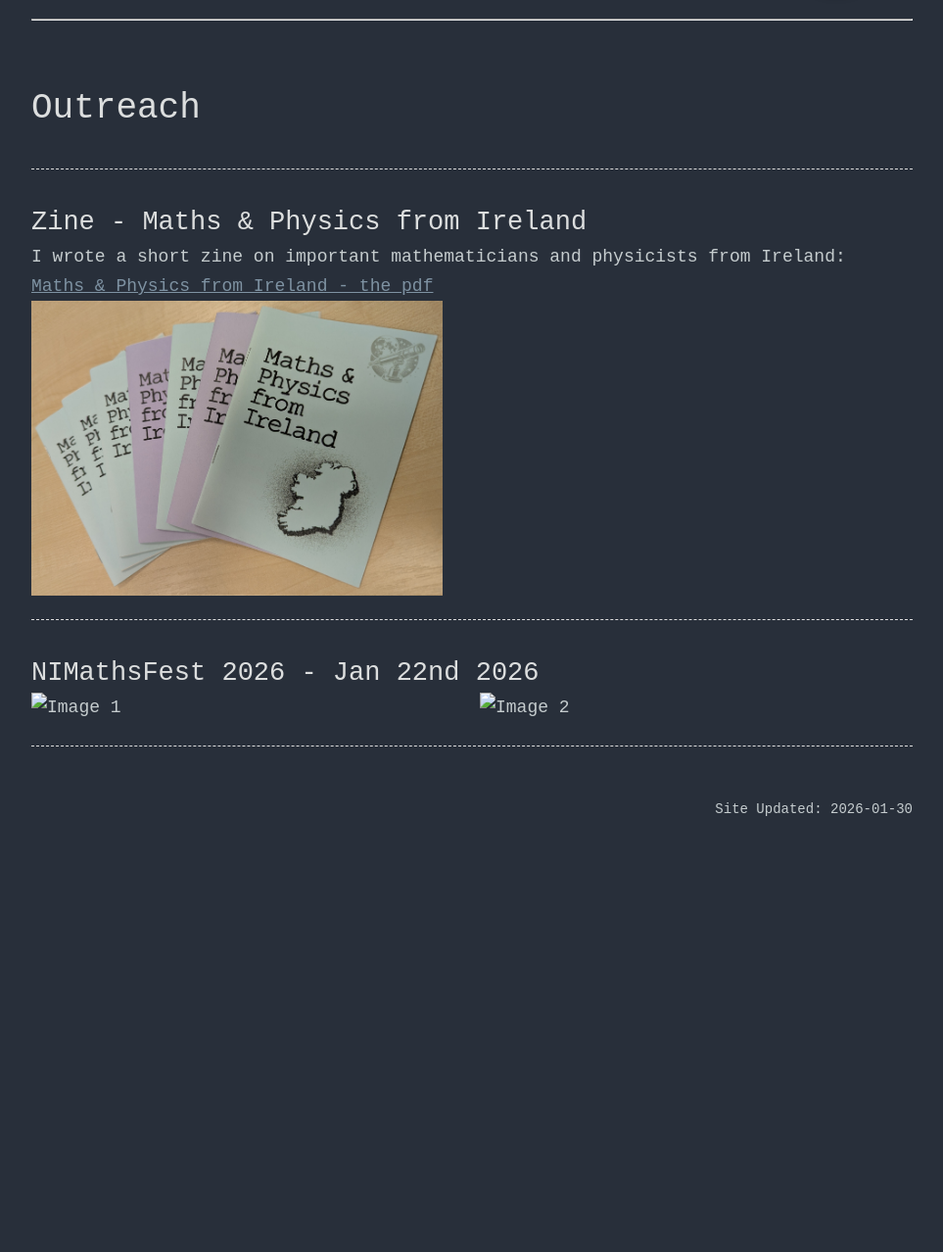
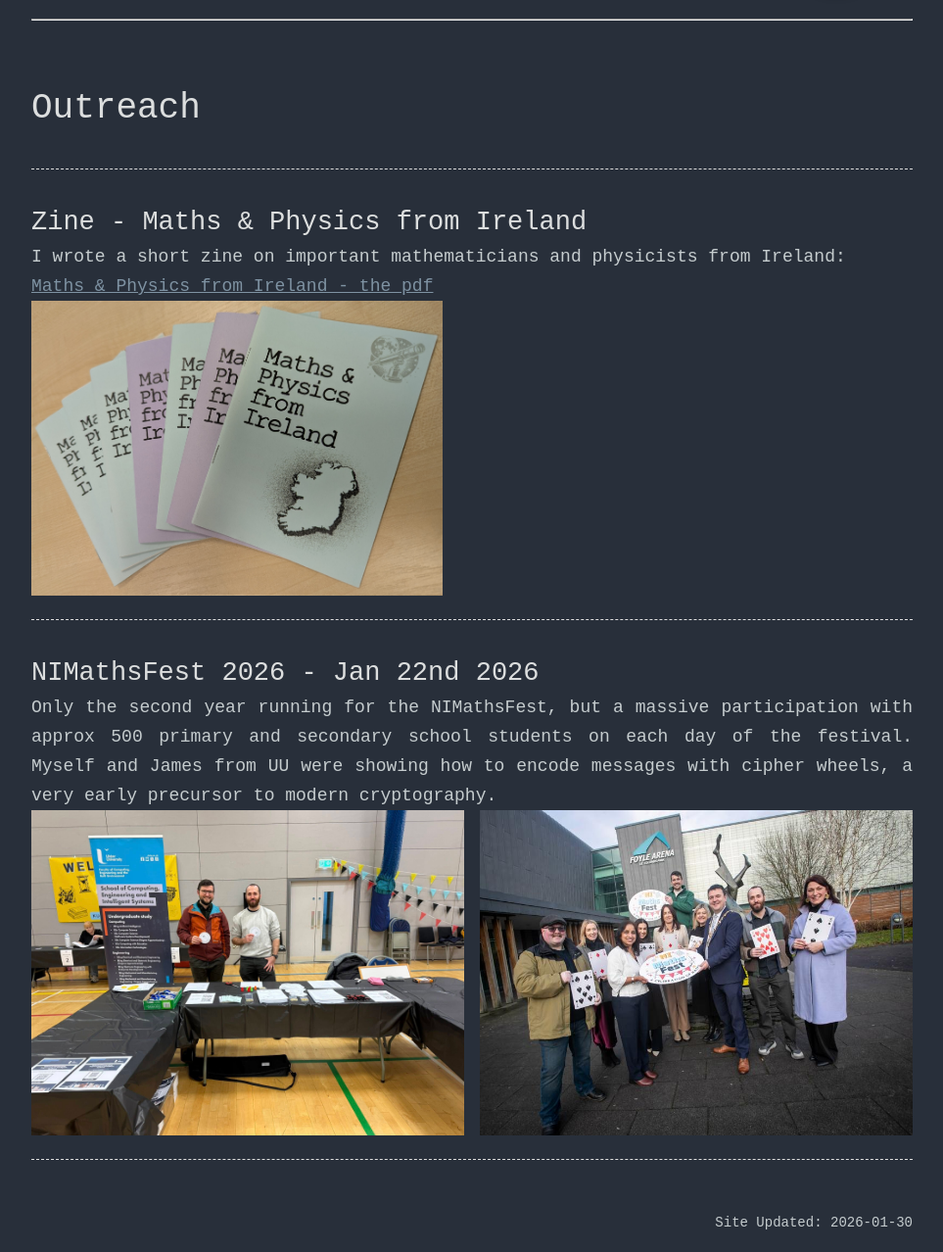
Before and after one commit to bmdillon/bmdillon.github.io, a Jekyll site: the page built from outreach/index.md, in a window 1280 px wide, cut to the strip 164-1442 px from the top of the page. Shown: the whole strip at 98% size, without its empty margins (158-1121 px from the left). Built offline with Jekyll 4.4.1, drawn with Linux system fonts in a browser that asks for light colours; before the commit the page ends 1020 px from its top, so only the background shows below that.

Commit message:
Update index.md

```diff
--- a/outreach/index.md
+++ b/outreach/index.md
@@ -19,12 +19,14 @@ I wrote a short zine on important mathematicians and physicists from Ireland:<br
 
 
 ## NIMathsFest 2026 - Jan 22nd 2026
+Only the second year running for the NIMathsFest, but a massive participation with approx 500 primary and secondary school students on each day of the festival.
+Myself and James from UU were showing how to encode messages with cipher wheels, a very early precursor to modern cryptography.
 <div style="display:flex; gap:16px; justify-content:center; flex-wrap:wrap;">
-  <img src="{{ '/assets/nimathsfest2026/nimathsfest-2.jpeg' | relative_url }}"
+  <img src="{{ '/assets/outreach/nimathsfest2026/nimathsfest-2.jpeg' | relative_url }}"
        alt="Image 1"
        style="width: min(320px, 100%); height:auto; flex: 1 1 320px;">
 
-  <img src="{{ '/assets/nimathsfest2026/nimathsfest-3.jpg' | relative_url }}"
+  <img src="{{ '/assets/outreach/nimathsfest2026/nimathsfest-3.jpg' | relative_url }}"
        alt="Image 2"
        style="width: min(320px, 100%); height:auto; flex: 1 1 320px;">
 </div>
```
